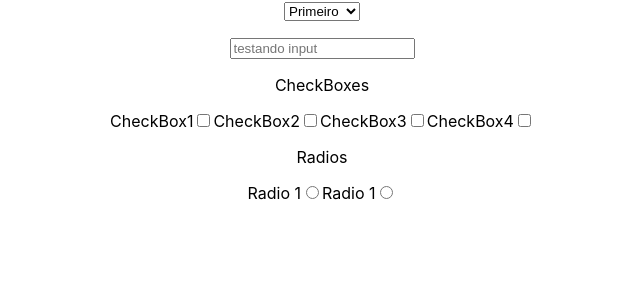
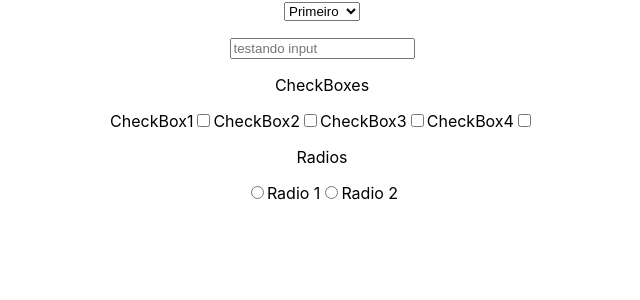
Before and after one commit to claudiobarsante/react-basic-components, a React (Create React App) app: page / in a window 1280 px wide. Shown: the top 300 px of the page, without its empty margins (318-958 px from the left). Built offline with nearby package versions, Linux system fonts and the light colour scheme.

Commit message:
Radio ajust

```diff
--- a/src/TestSelect.js
+++ b/src/TestSelect.js
@@ -1,37 +1,37 @@
-import React, { useState } from "react";
+import React, { useState } from 'react';
 
 export default function TestSelect() {
 	const [valSelect, setValSelect] = useState();
-  const [valInput, setValInput] = useState("");
+	const [valInput, setValInput] = useState('');
 	const [isChecked, setIsChecked] = useState({
 		check1: false,
 		check2: false,
 		check3: false,
 		check4: false,
 	});
-  const [radio, setRadio] = useState("");
+	const [radio, setRadio] = useState('');
 
-  const handleChangeSelect = (e) => {
+	const handleChangeSelect = e => {
 		setValSelect(e.target.value);
 	};
 
-  const handleChangeInput = (e) => {
+	const handleChangeInput = e => {
 		setValInput(e.target.value);
 	};
 
-  const handleClickSelect = (e) => {
+	const handleClickSelect = e => {
 		const index = e.nativeEvent.target.selectedIndex;
-    console.log("selecionado ", e.nativeEvent.target[index].text);
+		console.log('selecionado ', e.nativeEvent.target[index].text);
 	};
 
-  const handleCheck = (e) => {
+	const handleCheck = e => {
 		const updated = { ...isChecked, [e.target.name]: e.target.checked };
 		setIsChecked(updated);
 	};
 
-  const handleRadioChange = (e) => {
+	const handleRadioChange = e => {
 		setRadio(e.target.value);
-    console.log("e -> value ", e.target.value);
+		console.log('e -> value ', e.target.value);
 	};
 
 	return (
@@ -68,26 +68,26 @@ export default function TestSelect() {
 			</label>
 
 			<p>Radios</p>
-      <label>
-        Radio 1
+
 			<input
 				type='radio'
-          name='myRadio'
+				name='radioGroup'
+				id='myRadio1'
 				value='radio1'
-          checked={radio === "radio1"}
+				checked={radio === 'radio1'}
 				onChange={handleRadioChange}
 			/>
-      </label>
-      <label>
-        Radio 1
+			<label for='myRadio1'>Radio 1</label>
+
 			<input
+				id='myRadio2'
 				type='radio'
-          name='myRadio'
+				name='radioGroup'
 				value='radio2'
-          checked={radio === "radio2"}
+				checked={radio === 'radio2'}
 				onChange={handleRadioChange}
 			/>
-      </label>
+			<label for='myRadio2'>Radio 2</label>
 		</div>
 	);
 }
```
Lines whose indentation alone changed are shown as unchanged.
